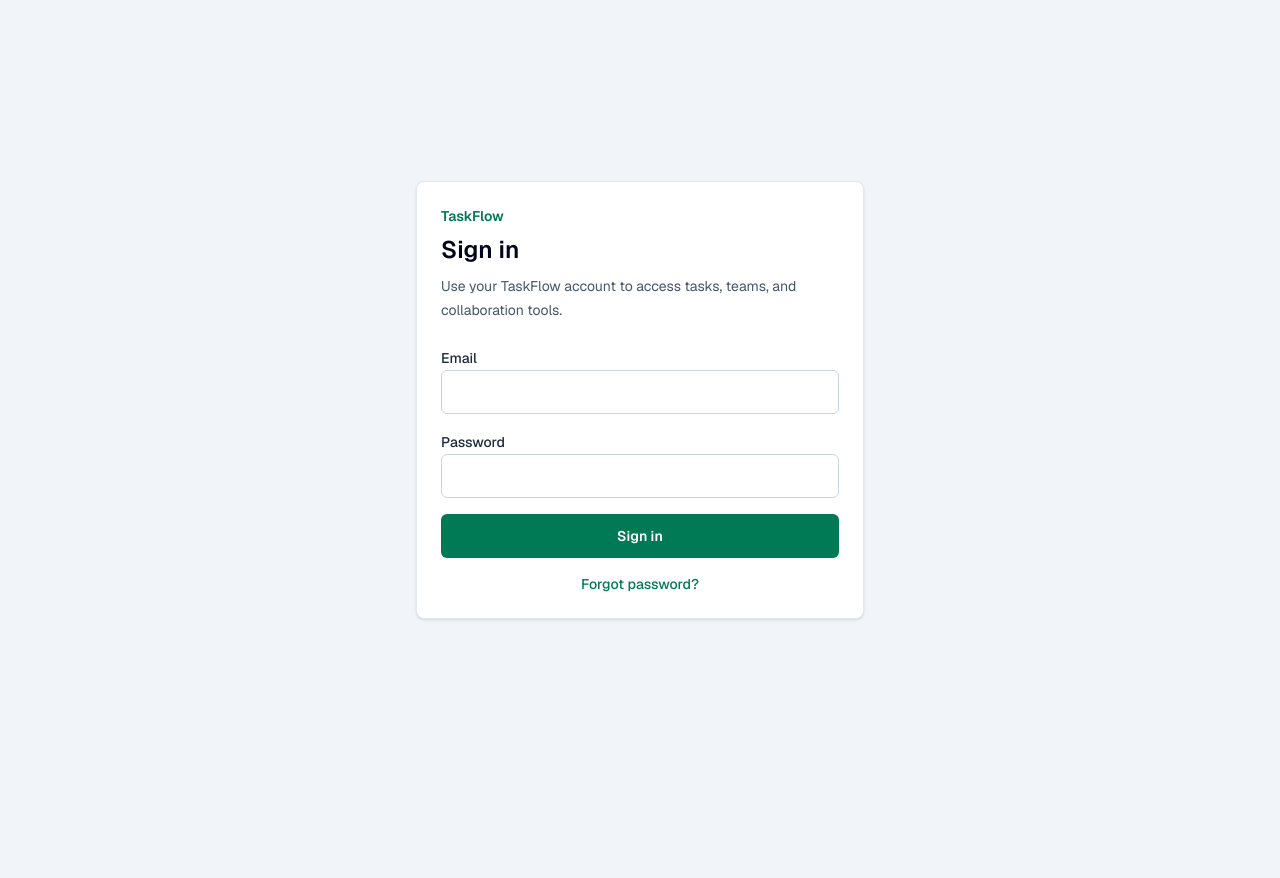
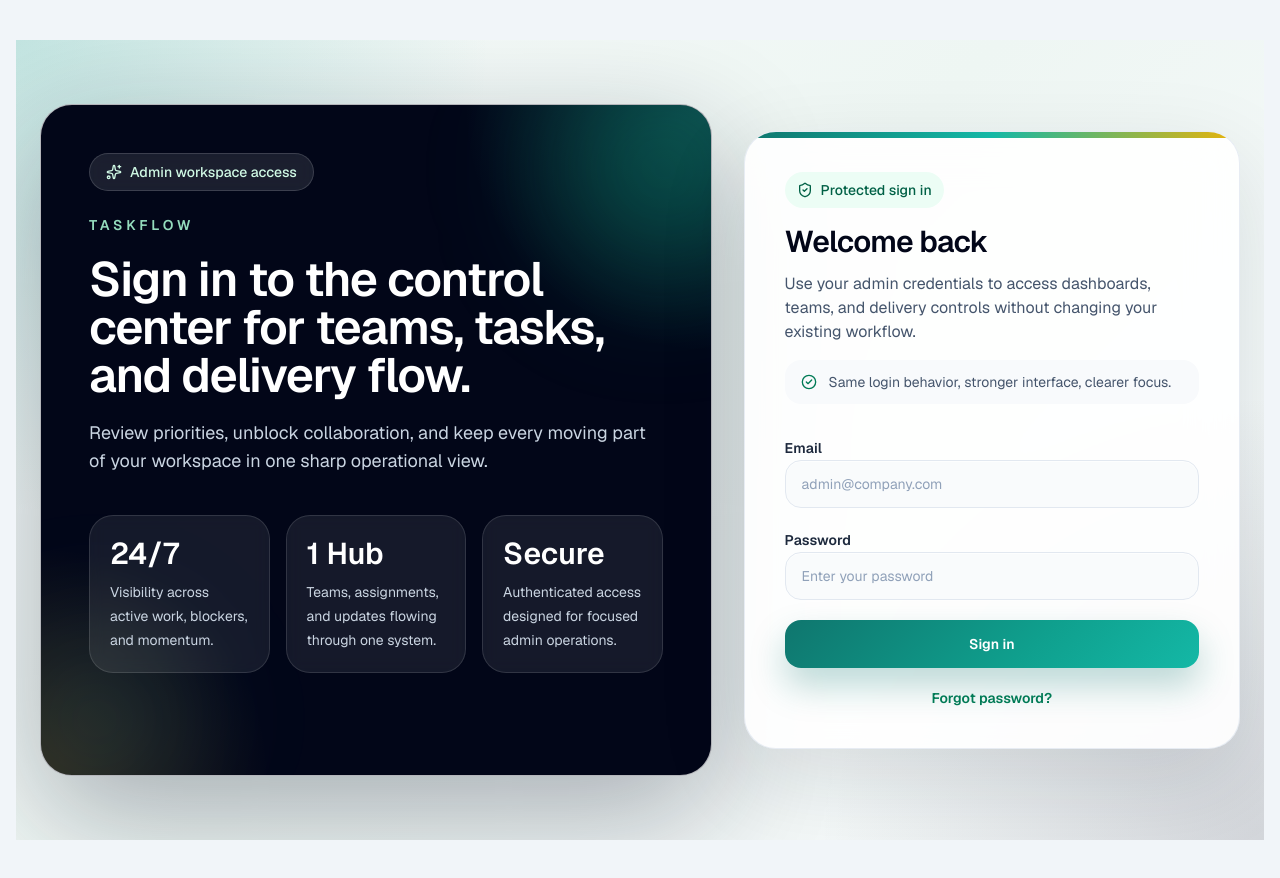
Before and after one commit to IamDevGopal/my-next-app, a Next.js app: page /login in a window 1280 px wide. Before the commit the page ends 800 px from the top, so only its background shows below. Built offline with nearby package versions, Linux system fonts and the light colour scheme; no server answers.

Commit message:
Refactor login page and form components for improved UI and accessibility

```diff
--- a/src/app/(auth)/login/page.tsx
+++ b/src/app/(auth)/login/page.tsx
@@ -1,13 +1,85 @@
-import { AuthCard } from "@/features/auth/components/auth-card";
+import { env } from "@/config/env";
 import { LoginForm } from "@/features/auth/components/login-form";
+import { CheckCircle2, ShieldCheck, Sparkles } from "lucide-react";
 
 export default function LoginPage() {
   return (
-    <AuthCard
-      title="Sign in"
-      subtitle="Use your TaskFlow account to access tasks, teams, and collaboration tools."
-    >
-      <LoginForm />
-    </AuthCard>
+    <main className="relative min-h-screen overflow-hidden bg-[radial-gradient(circle_at_top_left,_rgba(13,148,136,0.22),_transparent_32%),radial-gradient(circle_at_bottom_right,_rgba(15,23,42,0.16),_transparent_30%),linear-gradient(135deg,_#f6fbfa_0%,_#eef6f3_48%,_#f8fafc_100%)] px-6 py-10">
+      <div className="mx-auto grid min-h-[calc(100vh-5rem)] w-full max-w-7xl items-center gap-8 lg:grid-cols-[1.15fr_0.85fr]">
+        <section className="relative overflow-hidden rounded-[2rem] border border-white/70 bg-slate-950 px-8 py-10 text-white shadow-[0_40px_120px_rgba(15,23,42,0.32)] sm:px-10 lg:min-h-[42rem] lg:px-12 lg:py-12">
+          <div className="absolute inset-0 bg-[radial-gradient(circle_at_top_right,_rgba(45,212,191,0.28),_transparent_26%),radial-gradient(circle_at_bottom_left,_rgba(251,191,36,0.18),_transparent_24%)]" />
+          <div className="absolute right-0 top-0 h-56 w-56 translate-x-16 -translate-y-12 rounded-full bg-emerald-400/20 blur-3xl" />
+          <div className="absolute bottom-0 left-0 h-48 w-48 -translate-x-10 translate-y-10 rounded-full bg-cyan-300/10 blur-3xl" />
+          <div className="relative flex h-full flex-col justify-between gap-10">
+            <div className="space-y-6">
+              <div className="inline-flex items-center gap-2 rounded-full border border-white/15 bg-white/10 px-4 py-2 text-sm font-medium text-emerald-100 backdrop-blur">
+                <Sparkles className="size-4" />
+                Admin workspace access
+              </div>
+              <div className="max-w-2xl space-y-5">
+                <p className="text-sm font-semibold uppercase tracking-[0.28em] text-emerald-200/90">
+                  {env.NEXT_PUBLIC_APP_NAME}
+                </p>
+                <h1 className="max-w-xl text-4xl font-semibold tracking-tight text-white sm:text-5xl">
+                  Sign in to the control center for teams, tasks, and delivery flow.
+                </h1>
+                <p className="max-w-xl text-base leading-7 text-slate-300 sm:text-lg">
+                  Review priorities, unblock collaboration, and keep every moving part of your workspace in one sharp operational view.
+                </p>
+              </div>
+            </div>
+
+            <div className="grid gap-4 sm:grid-cols-3">
+              <div className="rounded-3xl border border-white/12 bg-white/8 p-5 backdrop-blur-sm">
+                <p className="text-3xl font-semibold text-white">24/7</p>
+                <p className="mt-2 text-sm leading-6 text-slate-300">
+                  Visibility across active work, blockers, and momentum.
+                </p>
+              </div>
+              <div className="rounded-3xl border border-white/12 bg-white/8 p-5 backdrop-blur-sm">
+                <p className="text-3xl font-semibold text-white">1 Hub</p>
+                <p className="mt-2 text-sm leading-6 text-slate-300">
+                  Teams, assignments, and updates flowing through one system.
+                </p>
+              </div>
+              <div className="rounded-3xl border border-white/12 bg-white/8 p-5 backdrop-blur-sm">
+                <p className="text-3xl font-semibold text-white">Secure</p>
+                <p className="mt-2 text-sm leading-6 text-slate-300">
+                  Authenticated access designed for focused admin operations.
+                </p>
+              </div>
+            </div>
+          </div>
+        </section>
+
+        <section className="relative overflow-hidden rounded-[2rem] border border-slate-200/80 bg-white/90 p-8 shadow-[0_30px_90px_rgba(15,23,42,0.12)] backdrop-blur-xl sm:p-10">
+          <div className="absolute inset-x-0 top-0 h-1.5 bg-[linear-gradient(90deg,_#0f766e_0%,_#14b8a6_50%,_#eab308_100%)]" />
+          <div className="space-y-8">
+            <div className="space-y-4">
+              <div className="inline-flex items-center gap-2 rounded-full bg-emerald-50 px-3 py-2 text-sm font-medium text-emerald-800">
+                <ShieldCheck className="size-4" />
+                Protected sign in
+              </div>
+              <div className="space-y-3">
+                <h2 className="text-3xl font-semibold tracking-tight text-slate-950">
+                  Welcome back
+                </h2>
+                <p className="max-w-lg text-sm leading-6 text-slate-600 sm:text-base">
+                  Use your admin credentials to access dashboards, teams, and delivery controls without changing your existing workflow.
+                </p>
+              </div>
+              <div className="grid gap-3 text-sm text-slate-600">
+                <div className="flex items-start gap-3 rounded-2xl bg-slate-50 px-4 py-3">
+                  <CheckCircle2 className="mt-0.5 size-4 shrink-0 text-emerald-700" />
+                  <span>Same login behavior, stronger interface, clearer focus.</span>
+                </div>
+              </div>
+            </div>
+
+            <LoginForm />
+          </div>
+        </section>
+      </div>
+    </main>
   );
 }
--- a/src/features/auth/components/form-field.tsx
+++ b/src/features/auth/components/form-field.tsx
@@ -5,16 +5,16 @@ interface FormFieldProps extends React.InputHTMLAttributes<HTMLInputElement> {
 
 export function FormField({ label, error, id, ...props }: FormFieldProps) {
   return (
-    <div className="space-y-2">
-      <label className="text-sm font-medium text-slate-800" htmlFor={id}>
+    <div className="space-y-2.5">
+      <label className="text-sm font-semibold tracking-[0.01em] text-slate-800" htmlFor={id}>
         {label}
       </label>
       <input
         id={id}
-        className="h-11 w-full rounded-md border border-slate-300 bg-white px-3 text-sm text-slate-950 outline-none transition focus:border-emerald-600 focus:ring-4 focus:ring-emerald-100"
+        className="h-12 w-full rounded-2xl border border-slate-200 bg-slate-50/80 px-4 text-sm text-slate-950 shadow-[inset_0_1px_0_rgba(255,255,255,0.7)] outline-none transition placeholder:text-slate-400 focus:border-emerald-500 focus:bg-white focus:ring-4 focus:ring-emerald-100"
         {...props}
       />
-      {error ? <p className="text-sm text-red-600">{error}</p> : null}
+      {error ? <p className="text-sm font-medium text-rose-600">{error}</p> : null}
     </div>
   );
 }
--- a/src/features/auth/components/login-form.tsx
+++ b/src/features/auth/components/login-form.tsx
@@ -44,11 +44,12 @@ export function LoginForm() {
   }
 
   return (
-    <form className="space-y-4" onSubmit={handleSubmit(onSubmit)}>
+    <form className="space-y-5" onSubmit={handleSubmit(onSubmit)}>
       <FormField
         error={errors.email?.message}
         id="email"
         label="Email"
+        placeholder="admin@company.com"
         type="email"
         {...register("email")}
       />
@@ -56,17 +57,18 @@ export function LoginForm() {
         error={errors.password?.message}
         id="password"
         label="Password"
+        placeholder="Enter your password"
         type="password"
         {...register("password")}
       />
       {formMessage ? (
-        <p className="rounded-md bg-slate-100 px-3 py-2 text-sm text-slate-800">
+        <p className="rounded-2xl border border-slate-200 bg-slate-50 px-4 py-3 text-sm font-medium text-slate-800">
           {formMessage}
         </p>
       ) : null}
       <SubmitButton isSubmitting={isSubmitting}>Sign in</SubmitButton>
       <Link
-        className="block text-center text-sm font-medium text-emerald-700 hover:text-emerald-900"
+        className="block text-center text-sm font-semibold text-emerald-700 transition hover:text-emerald-900"
         href="/forgot-password"
       >
         Forgot password?
--- a/src/features/auth/components/submit-button.tsx
+++ b/src/features/auth/components/submit-button.tsx
@@ -8,7 +8,7 @@ interface SubmitButtonProps {
 export function SubmitButton({ children, isSubmitting }: SubmitButtonProps) {
   return (
     <button
-      className="inline-flex h-11 w-full items-center justify-center gap-2 rounded-md bg-emerald-700 px-4 text-sm font-semibold text-white transition hover:bg-emerald-800 disabled:cursor-not-allowed disabled:opacity-70"
+      className="inline-flex h-12 w-full items-center justify-center gap-2 rounded-2xl bg-[linear-gradient(135deg,_#0f766e_0%,_#0f9f8d_58%,_#14b8a6_100%)] px-4 text-sm font-semibold text-white shadow-[0_18px_35px_rgba(15,118,110,0.28)] transition hover:translate-y-[-1px] hover:shadow-[0_22px_40px_rgba(15,118,110,0.34)] disabled:cursor-not-allowed disabled:opacity-70 disabled:hover:translate-y-0"
       disabled={isSubmitting}
       type="submit"
     >
```
